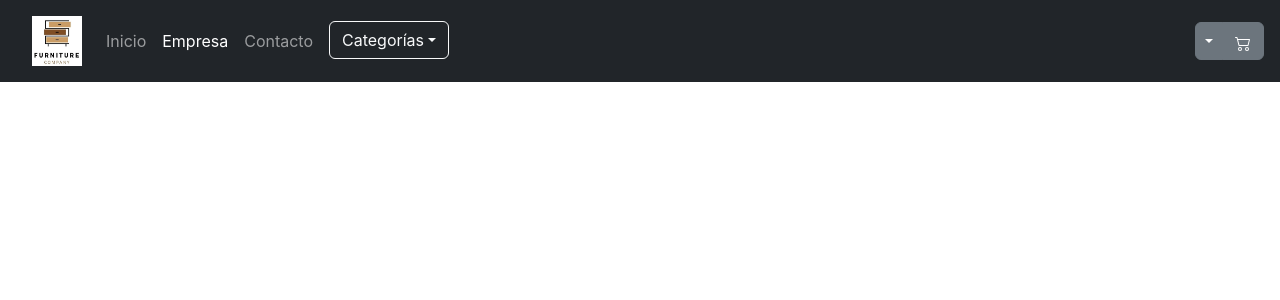
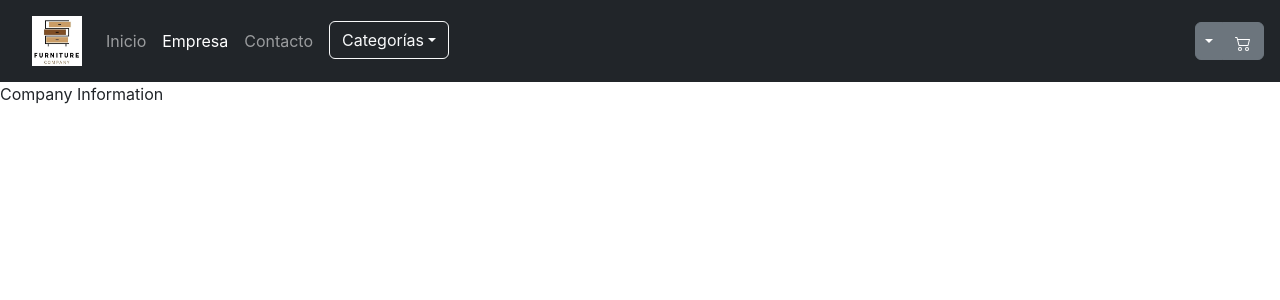
Before and after one commit to joseGiraudo/ecommerce-giraudo, a React (Create React App) app: page /company in a window 1280 px wide. Shown: the top 300 px of the page. Built offline with nearby package versions, Linux system fonts and the light colour scheme.

Commit message:
Contact and Company components

```diff
--- a/src/App.js
+++ b/src/App.js
@@ -7,6 +7,8 @@ import ItemListContainer from './components/ItemListContainer';
 import ItemDetailContainer from './components/ItemDetailContainer';
 
 import { BrowserRouter as Router, Routes, Route } from 'react-router-dom';
+import Company from './components/Company';
+import Contact from './components/Contact';
 
 const estilos = {
   backgroundColor: 'blue',
@@ -24,6 +26,10 @@ function App() {
         <Route path="/" element={ <ItemListContainer />} />
         <Route path="detail/:itemId" element={ <ItemDetailContainer />} />
         <Route path="/category/:categoryName" element={ <ItemListContainer />} />
+        <Route path="/company" element={ <Company />} />
+        <Route path="/contact" element={ <Contact />} />
+
+        <Route path="*" element={ <ItemListContainer />} />
 
       </Routes>
     </Router>
--- /dev/null
+++ b/src/components/Company.js
@@ -0,0 +1,9 @@
+import React from 'react';
+
+const Company = () => {
+  return (
+    <div>Company Information</div>
+  )
+}
+
+export default Company;
--- /dev/null
+++ b/src/components/Contact.js
@@ -0,0 +1,9 @@
+import React from 'react';
+
+const Contact = () => {
+  return (
+    <div>Contact Information</div>
+  )
+}
+
+export default Contact;
--- /dev/null
+++ b/src/context/CartContext.js
@@ -0,0 +1,3 @@
+import React from 'react';
+
+export const CartContext = React.createContext();
```
